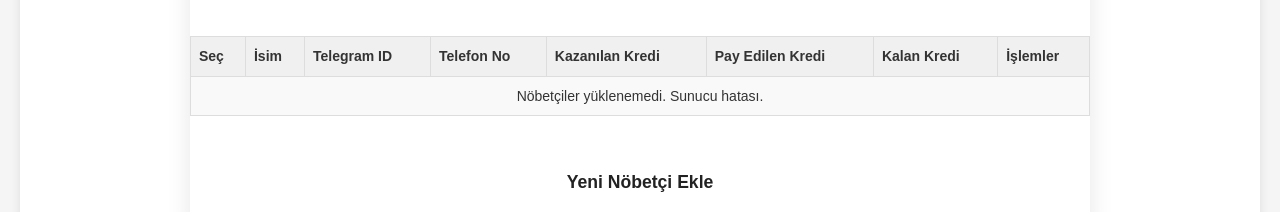
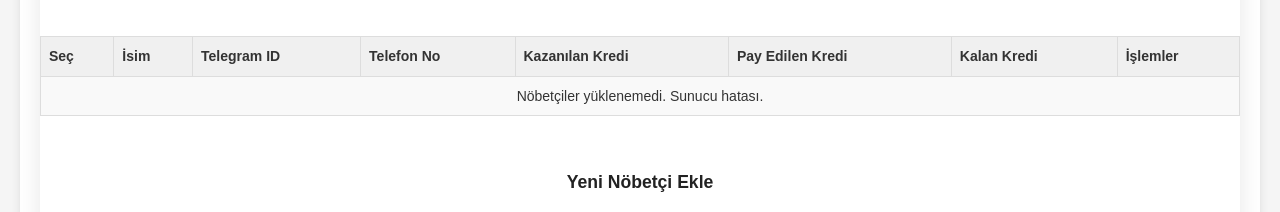
Before and after one commit to istadmins/Nobetciyim, a website: page public/index.html in a window 1280 px wide. Shown: the part 516-728 px from the top of the page. Drawn offline with Linux system fonts and the light colour scheme; no server answers; sample sign-in values are in the browser's storage.

Commit message:
Update index.html

```diff
--- a/public/index.html
+++ b/public/index.html
@@ -193,8 +193,8 @@
             letter-spacing: 1px;
         }
         .section-card {
-            max-width: 900px;
-            margin: 2.5rem auto 2.5rem auto;
+            width: 100%;
+            margin: 2.5rem 0 2.5rem 0;
             box-shadow: 0 4px 24px rgba(0,0,0,0.10);
             border-radius: 16px;
             background: #fff;
```
